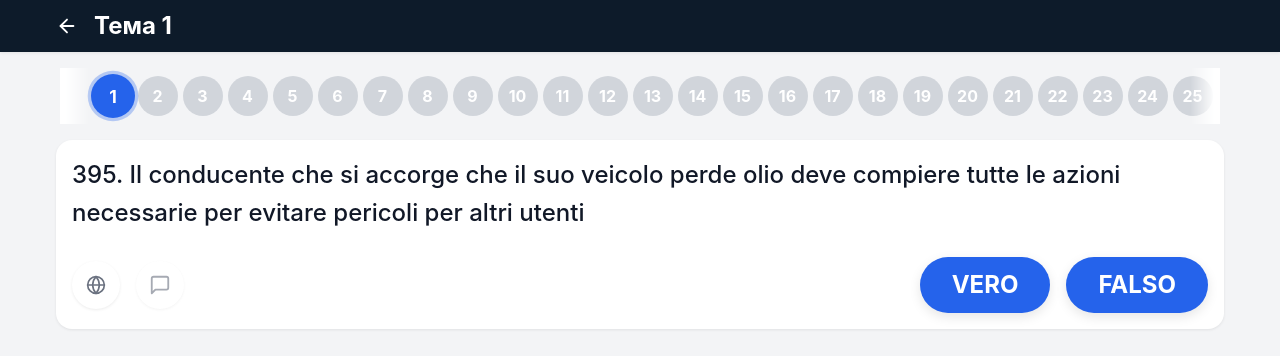
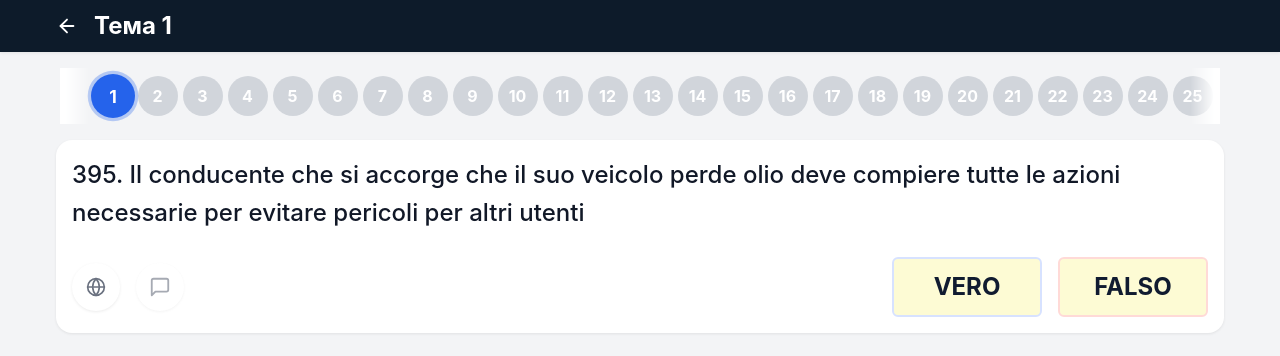
Before and after one commit to Gregdabro/quiz-patente, a React (Vite) app: page /quiz/1 in a window 1280 px wide. Shown: the top 356 px of the page. Built offline with nearby package versions, Linux system fonts and the light colour scheme.

Commit message:
style: redesign VERO/FALSO buttons and update action icon states

```diff
--- a/src/components/quiz/QuestionCard.jsx
+++ b/src/components/quiz/QuestionCard.jsx
@@ -26,15 +26,21 @@ const QuestionCard = ({
     setShowTranslation(false);
   }, [question.id]);
 
-  const getVariant = (btnValue) => {
-    if (currentAnswer === undefined && !isSessionFinished) return 'primary';
-    if (currentAnswer === btnValue) {
-      return question.answer === btnValue ? 'vero' : 'falso';
+  const getButtonClass = (btnValue) => {
+    let classes = 'btn-quiz';
+    if (currentAnswer === undefined && !isSessionFinished) return classes;
+
+    // После ответа подсвечиваем правильный вариант зеленым
+    if (btnValue === question.answer) {
+      classes += ' correct';
     }
-    return 'primary';
+    // Если пользователь ответил неверно, подсвечиваем его выбор красным
+    else if (currentAnswer === btnValue && currentAnswer !== question.answer) {
+      classes += ' wrong';
+    }
+
+    return classes;
   };
-
-  var isAnswered = currentAnswer !== undefined || isSessionFinished;
 
   return (
     <div className="question-card card">
@@ -77,7 +83,7 @@ const QuestionCard = ({
           <button
             className={'action-icon' + (showComment ? ' action-icon--active' : '')}
             onClick={onToggleComment}
-            disabled={!isAnswered}
+            disabled={currentAnswer === undefined && !isSessionFinished}
             title="Показать комментарий"
           >
             <Icon name="comment" size={22} />
@@ -86,8 +92,8 @@ const QuestionCard = ({
 
         <div className="question-card__actions-right">
           <Button
-            variant={getVariant(true)}
-            className="btn-quiz"
+            variant="vero"
+            className={getButtonClass(true)}
             style={{ marginRight: 'var(--spacing-4)' }}
             onClick={() => onAnswer(true)}
             disabled={currentAnswer !== undefined || isSessionFinished}
@@ -95,8 +101,8 @@ const QuestionCard = ({
             VERO
           </Button>
           <Button
-            variant={getVariant(false)}
-            className="btn-quiz"
+            variant="falso"
+            className={getButtonClass(false)}
             onClick={() => onAnswer(false)}
             disabled={currentAnswer !== undefined || isSessionFinished}
           >
--- a/src/styles/components.css
+++ b/src/styles/components.css
@@ -42,20 +42,48 @@
 .btn-quiz {
   font-size: var(--font-size-lg);
   font-weight: 700;
-  padding: var(--spacing-4) var(--spacing-8);
-  min-width: 120px;
+  width: 150px;
+  height: 60px;
+  padding: 0;
+  display: flex;
+  align-items: center;
+  justify-content: center;
+  border-radius: var(--radius-sm);
 }
 
 .btn-vero {
-  background-color: var(--color-success);
-  color: #fff;
-  box-shadow: var(--shadow-md);
+  background-color: var(--color-btn-quiz-bg);
+  border: 2px solid var(--color-accent-light);
+  color: var(--color-accent-dark);
 }
 
 .btn-falso {
+  background-color: var(--color-btn-quiz-bg);
+  border: 2px solid var(--color-accent-error-light);
+  color: var(--color-accent-dark);
+}
+
+/* Состояния после ответа */
+.btn-quiz.correct {
+  background-color: var(--color-success);
+  border-color: var(--color-success);
+  color: #fff;
+}
+
+.btn-quiz.wrong {
   background-color: var(--color-error);
+  border-color: var(--color-error);
   color: #fff;
-  box-shadow: var(--shadow-md);
+}
+
+.btn-quiz:hover:not(:disabled) {
+  opacity: 0.85;
+  transform: translateY(-1px);
+}
+
+.btn-quiz:disabled {
+  opacity: 0.6;
+  cursor: default;
 }
 
 .btn-vero:hover,
--- a/src/styles/global.css
+++ b/src/styles/global.css
@@ -14,6 +14,8 @@
   /* === Акцентные цвета (Redesign v3) === */
   --color-accent-dark:     #101B30; /* Темно-синий для текста и иконок */
   --color-accent-light:    #D7E2FF; /* Светло-голубой для фона и границ */
+  --color-accent-error-light: #FFDAD7; /* Светло-красный для границ FALSO */
+  --color-btn-quiz-bg:     #FDFBD4; /* Светло-желтый фон для кнопок V/F */
 
   /* === Фоны === */
   --color-bg:              #f3f4f6;
```
